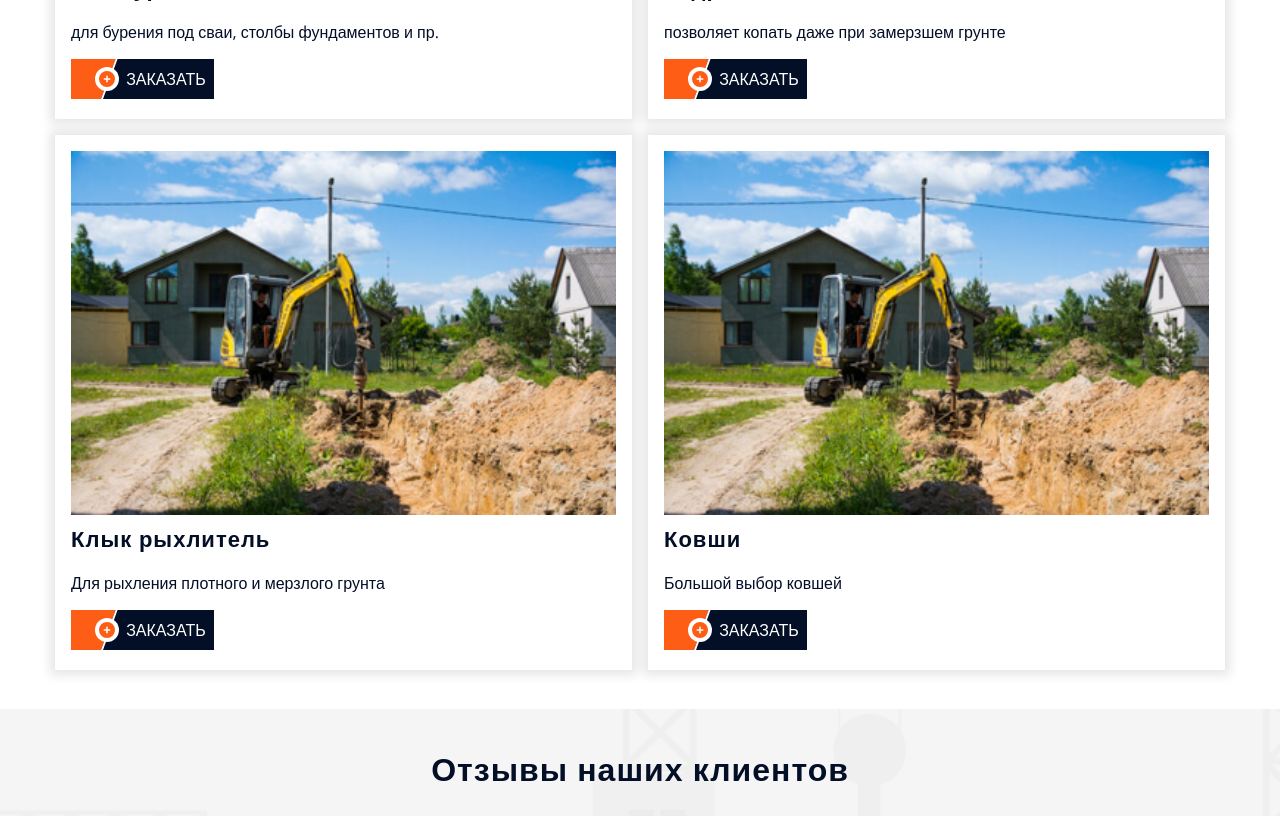
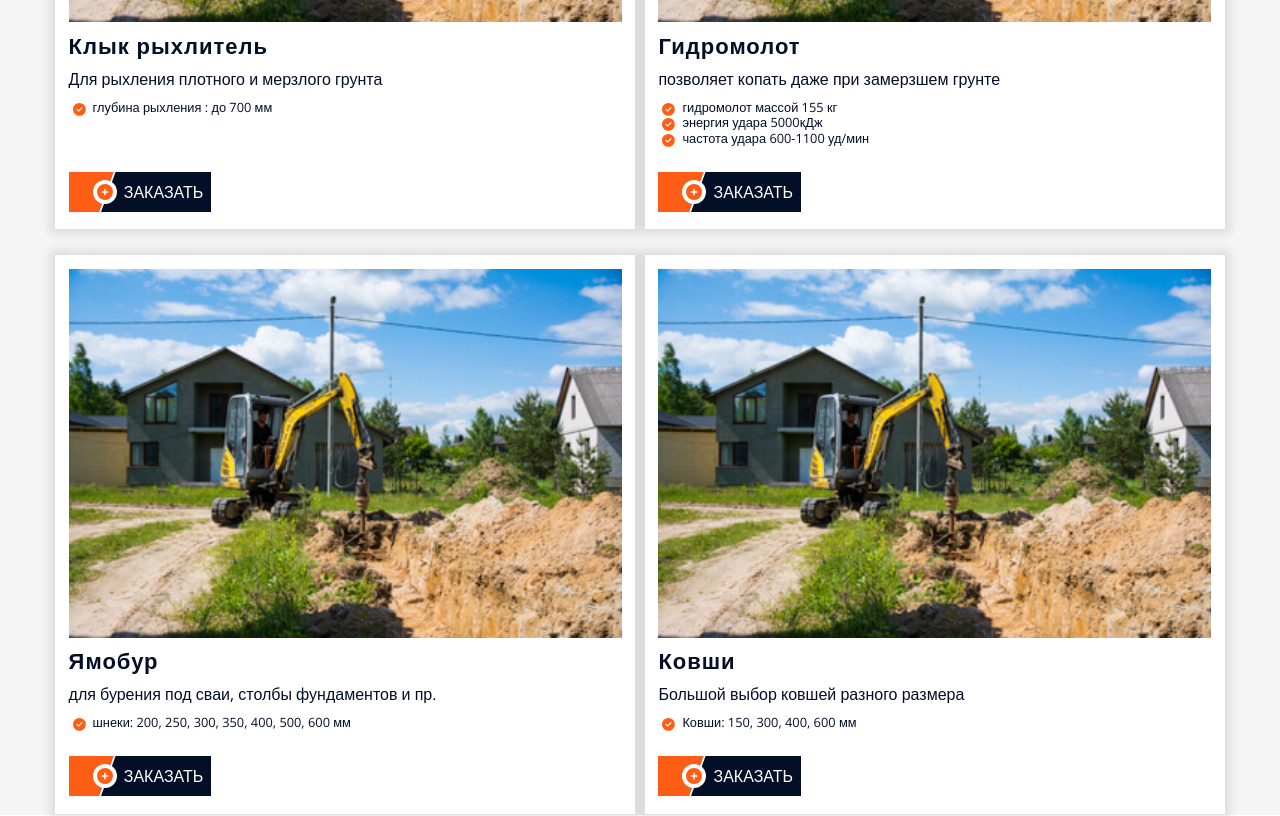
Before and after one commit to TanyaDanilovich/miniarenda_styled, a React (Create React App) app: page / in a window 1280 px wide. Shown: the part 4740-5556 px from the top of the page. Built offline with nearby package versions, Linux system fonts and the light colour scheme.

Commit message:
add equipments all

```diff
--- a/src/app/styles/mixins.ts
+++ b/src/app/styles/mixins.ts
@@ -78,8 +78,9 @@ export const sectionMargin = css`
   margin: ${getResponsiveSize(BASE * 1.5, BASE * 3)} auto;
 `
 
+
 export const sectionPadding = css`
-  padding-block: 3rem;
+  padding-block: ${getResponsiveSize(BASE * 1.5, BASE * 3)};
 `
 
 export const outlinedNestedDiv = css`
--- a/src/pages/main/Main.tsx
+++ b/src/pages/main/Main.tsx
@@ -1,5 +1,5 @@
 import styled from "styled-components";
-import React from 'react';
+import React, {useEffect, useRef, useState} from 'react';
 import {Services} from '../../widgets/services/Services';
 import {Machineries} from '../../widgets/machineries/Machineries';
 import {Delivery} from '../../widgets/delivery/Delivery';
@@ -14,16 +14,23 @@ import {Equipments} from '../../widgets/equipments/Equipments';
 type props = {};
 
 export const Main = ({}: props) => {
+    const ref = useRef<HTMLDivElement>(null);
+    const [refOffset, setRefOffset] = useState<number>(0);
 
+    useEffect(() => {
+        if (ref.current) {
+            setRefOffset(((ref.current.scrollWidth - ref.current.clientWidth) / 2))
+        }
+    }, []);
 
     return (
-        <StyledMain>
+        <StyledMain ref = {ref}>
             <Hero/>
             <Services/>
             <Machineries/>
             <Delivery/>
-            <Equipments/>
-            <Reviews/>
+            <Equipments offset = {refOffset}/>
+            <Reviews offset = {refOffset}/>
             <Questions/>
             <Clients/>
             <OrderModal/>
--- a/src/shared/data/MAIN_DATA.ts
+++ b/src/shared/data/MAIN_DATA.ts
@@ -310,6 +310,10 @@ export const MAIN_DATA: MainData = {
                 title: "Гидромолот",
                 description: "позволяет копать даже при замерзшем грунте",
                 image: {},
+                characteristicList: [
+                    "гидромолот массой 155 кг",
+                    "энергия удара 5000кДж",
+                    "частота удара 600-1100 уд/мин"],
                 position: 2
             },
         [EQUIPMENT_SUBCATEGORY.DRILL]:
@@ -318,7 +322,8 @@ export const MAIN_DATA: MainData = {
                 title: "Ямобур",
                 description: "для бурения под сваи, столбы фундаментов и пр.",
                 image: {},
-                position: 1
+                characteristicList: ["шнеки: 200, 250, 300, 350, 400, 500, 600 мм"],
+                position: 3
             },
         [EQUIPMENT_SUBCATEGORY.FANG]:
             {
@@ -326,14 +331,17 @@ export const MAIN_DATA: MainData = {
                 title: "Клык рыхлитель",
                 description: "Для рыхления плотного и мерзлого грунта",
                 image: {},
-                position: 3
+                characteristicList: ["глубина рыхления : до 700 мм"],
+                position: 1
             },
         [EQUIPMENT_SUBCATEGORY.BUCKETS]:
             {
                 id: v1(),
                 title: "Ковши",
-                description: "Большой выбор ковшей",
+                description: "Большой выбор ковшей разного размера",
                 image: {},
+                characteristicList: [
+                    "Ковши: 150, 300, 400, 600 мм"],
                 position: 4
             },
 
--- a/src/shared/types/common.types.ts
+++ b/src/shared/types/common.types.ts
@@ -113,7 +113,8 @@ export type Equipment = {
     title: string,
     description: string,
     image: ImageProps | {},
-    position: number;
+    position: number,
+    characteristicList:string[]
 }
 
 export type SubcategoryItemCard = {
--- a/src/widgets/equipments/EquipmentCard.tsx
+++ b/src/widgets/equipments/EquipmentCard.tsx
@@ -5,26 +5,38 @@ import {S_Box} from '../../shared/styled/S_Box';
 import {S_Image} from '../../shared/styled/S_Image';
 import {ReadMoreButton} from '../../shared/ui/buttons/ReadMoreButton';
 import img from '../../assets/images/portfolio/370/portfolio9-370w.jpg';
-import {ImageProps, PropsWithChildren} from '../../shared/types/common.types';
+import {ImageProps} from '../../shared/types/common.types';
+import {S_Flex} from '../../shared/styled/S_Flex';
+import {getResponsiveSize} from '../../shared/utils/getResponsiveSize';
+import {BASE} from '../../shared/constants/constants';
+import {faCircleCheck} from '@fortawesome/free-solid-svg-icons';
+import {FontAwesomeIcon} from '@fortawesome/react-fontawesome';
 
-type props = { image?: ImageProps, title: string, description: string };
+type props = {
+    id: string,
+    image?: ImageProps,
+    title: string,
+    description: string,
+    characteristicList: string[]
+};
 export const EquipmentCard = ({
-                                  // id,
+                                  id,
                                   title,
                                   description,
                                   image,
-                                  children
-                                  // position,
+                                  characteristicList,
 
-                              }: PropsWithChildren<props>) => {
+                              }: props) => {
     const theme = useTheme()
     return (
-        <S_EquipmentCard>
-            {/*{images.length && */}
+        <S_EquipmentCard as = "article"
+                         $direction = {"column"}
+
+        >
+
             <S_ImageContainer>
                 <S_Image src = {image?.src || img} alt = {image?.alt || `${title}`}/>
             </S_ImageContainer>
-            {/*}*/}
 
 
             <S_EquipmentCardTitle>
@@ -35,8 +47,17 @@ export const EquipmentCard = ({
                 {description}
             </S_EquipmentCardDescription>
 
-            {children}
+            <S_EquipmentCardCharacteristics>
+                {characteristicList.map((characteristic, index) =>
+                    <>
 
+                        <li key = {`${id}-${index}`}>
+                            <FontAwesomeIcon icon = {faCircleCheck} size = {'1x'} color = {theme.colors.primary}/>
+                            {characteristic}
+                        </li>
+                    </>
+                )}
+            </S_EquipmentCardCharacteristics>
 
             <S_Box $marginTop = {"1rem"}>
                 <ReadMoreButton url = {theme.hrefs.tel} title = {"Заказать"}/>
@@ -46,24 +67,45 @@ export const EquipmentCard = ({
     );
 };
 
-export const S_EquipmentCard = styled.article <{}>`
 
-  padding: 1rem;
+type S_EquipmentCardProps = {}
+export const S_EquipmentCard = styled(S_Flex)<S_EquipmentCardProps>`
+
+  padding: ${getResponsiveSize(BASE * 0.4, BASE, 320)};
   box-shadow: ${({theme}) => theme.shadow.full};
   display: flex;
   flex-direction: column;
-  width: calc(50% - 0.5rem);
+  width: calc(50% - 0.3rem);
   background-color: ${({theme}) => theme.colors.white};
+
+  h3 {
+    margin: 0;
+    padding: 0;
+  }
 `;
 
-export const S_EquipmentCardTitle = styled.h3 <{}>`
+export const S_EquipmentCardTitle = styled.h3<{}>`
   color: ${({theme}) => theme.colors.black};
   font-weight: 600;
-  //min-height: 53px;
 `;
 
 
-export const S_EquipmentCardDescription = styled.p <{}>`
+export const S_EquipmentCardDescription = styled.p<{}>`
   color: ${({theme}) => theme.colors.black};
+`;
 
-`;
+export const S_EquipmentCardCharacteristics = styled.ul<{}>`
+  flex-grow: 1;
+
+  svg {
+    position: absolute;
+    left: -1.25rem;
+    top: 0.2rem;
+  }
+
+  & li {
+    position: relative;
+    margin-left: 1.5rem;
+    font-size: 0.8rem;
+  }
+`
--- a/src/widgets/equipments/Equipments.tsx
+++ b/src/widgets/equipments/Equipments.tsx
@@ -1,62 +1,55 @@
-import styled from 'styled-components';
-import {sectionMargin} from '../../app/styles/mixins';
+import styled, {useTheme} from 'styled-components';
+import {sectionMargin, sectionPadding} from '../../app/styles/mixins';
 import {SectionTitle} from '../../shared/ui/sectionTitle/SectionTitle';
-import React from 'react';
+import React, {useEffect, useRef, useState} from 'react';
 import {EquipmentCard} from './EquipmentCard';
 import {S_OuterContainer} from '../../shared/styled/S_OuterContainer';
 import {API} from '../../app/api/API';
 import {Equipment} from '../../shared/types/common.types';
 import {S_Flex} from '../../shared/styled/S_Flex';
+import {S_BackgroundWrapper} from '../../shared/styled/S_BackgroundWrapper';
 
 
-type props = {}
+type props = {offset:number}
 
-export const Equipments = ({}: props) => {
+export const Equipments = ({offset}: props) => {
+    const theme = useTheme();
+
     const equipmentsData: Equipment[] = API.getAdditionEquipmentSubcategoriesData();
+
     return (
         <S_Equipments>
-            <S_OuterContainer>
-                <SectionTitle title = {"Всегда в наличии"}
-                              text = {'Все необходимое оборудование для выполнения работ'}/>
-                <S_Flex $wrap = {"wrap"} $gap = {"1rem"}>
+            <S_BackgroundWrapper $offset = {offset} $backgroundColor = {theme.colors.white_smoke}>
 
-                    <EquipmentCard key = {equipmentsData[0].id}
-                                   title = {equipmentsData[0].title}
-                                   description = {equipmentsData[0].description}
-                    >
+                <S_OuterContainer>
 
-                    </EquipmentCard>
+                    <SectionTitle title = {"Всегда в наличии"}
+                                  text = {'Все необходимое оборудование для выполнения работ'}/>
 
-                    <EquipmentCard key = {equipmentsData[1].id}
-                                   title = {equipmentsData[1].title}
-                                   description = {equipmentsData[1].description}
-                    >
+                    <S_Flex $wrap = {"wrap"}>
+                        {equipmentsData.map(
+                            equipment => <EquipmentCard key = {equipment.id}
+                                                        id = {equipment.id}
+                                                        title = {equipment.title}
+                                                        description = {equipment.description}
+                                                        characteristicList = {equipment.characteristicList}
+                            />)}
+                    </S_Flex>
 
-                    </EquipmentCard>
-
-                    <EquipmentCard key = {equipmentsData[2].id}
-                                   title = {equipmentsData[2].title}
-                                   description = {equipmentsData[2].description}
-                    >
-
-                    </EquipmentCard>
-
-                    <EquipmentCard key = {equipmentsData[3].id}
-                                   title = {equipmentsData[3].title}
-                                   description = {equipmentsData[3].description}
-                    >
-
-                    </EquipmentCard>
-
-                </S_Flex>
-
-
-            </S_OuterContainer>
+                </S_OuterContainer>
+            </S_BackgroundWrapper>
         </S_Equipments>
     );
 };
 
+type S_EquipmentsProps = {}
+export const S_Equipments = styled.section<S_EquipmentsProps>`
+  & h2{
+    margin-top: 2rem;
+  }
 
-export const S_Equipments = styled.section`
-  ${sectionMargin};
+  & ${S_Flex} {
+    margin-top: 1rem;
+    gap: 0.6rem;
+  }
 `
--- a/src/widgets/reviews/Reviews.tsx
+++ b/src/widgets/reviews/Reviews.tsx
@@ -1,38 +1,38 @@
 import React from 'react';
-import {S_SectionTitle, SectionTitle} from '../../shared/ui/sectionTitle/SectionTitle';
+import {SectionTitle} from '../../shared/ui/sectionTitle/SectionTitle';
 import {GoogleLink} from './googleLink/GoogleLink';
 import {v4 as uuidv4} from 'uuid';
 import {ReviewSwiper} from '../swipers/reviewSwiper/ReviewSwiper';
 import {S_OuterContainer} from '../../shared/styled/S_OuterContainer';
-import styled from "styled-components";
+import styled, {useTheme} from "styled-components";
 import {sectionMargin} from '../../app/styles/mixins';
 import bgImg from "../../assets/png/reviews-bg.png"
+import {S_BackgroundWrapper} from '../../shared/styled/S_BackgroundWrapper';
 
 
-
-type props = {};
-export const Reviews = ({}: props) => {
-
+type props = { offset: number };
+export const Reviews = ({offset}: props) => {
+    const theme = useTheme();
     const swiperId = uuidv4();
 
 
     return (
         <S_Reviews>
-            <S_OuterContainer>
-                <SectionTitle title={"Отзывы наших клиентов"}/>
-                <GoogleLink/>
-                <ReviewSwiper id = {swiperId}/>
-            </S_OuterContainer>
+            <S_BackgroundWrapper $offset = {offset} $backgroundColor = {theme.colors.white_smoke}>
+                <S_OuterContainer>
+                    <SectionTitle title = {"Отзывы наших клиентов"}/>
+                    <GoogleLink/>
+                    <ReviewSwiper id = {swiperId}/>
+                </S_OuterContainer>
+            </S_BackgroundWrapper>
         </S_Reviews>);
 };
-
-
 
 
 export const S_Reviews = styled.section<{}>`
   background-image: url(${bgImg});
 
-  ${sectionMargin};
+  // ${sectionMargin};
   padding-block: 2rem;
 
 
@@ -42,4 +42,7 @@ export const S_Reviews = styled.section<{}>`
   //position: relative;
   background-repeat: no-repeat;
   background-color: ${({theme}) => theme.colors.white_smoke};
+  & h2{
+    margin-top: 2rem;
+  }
 `
```
